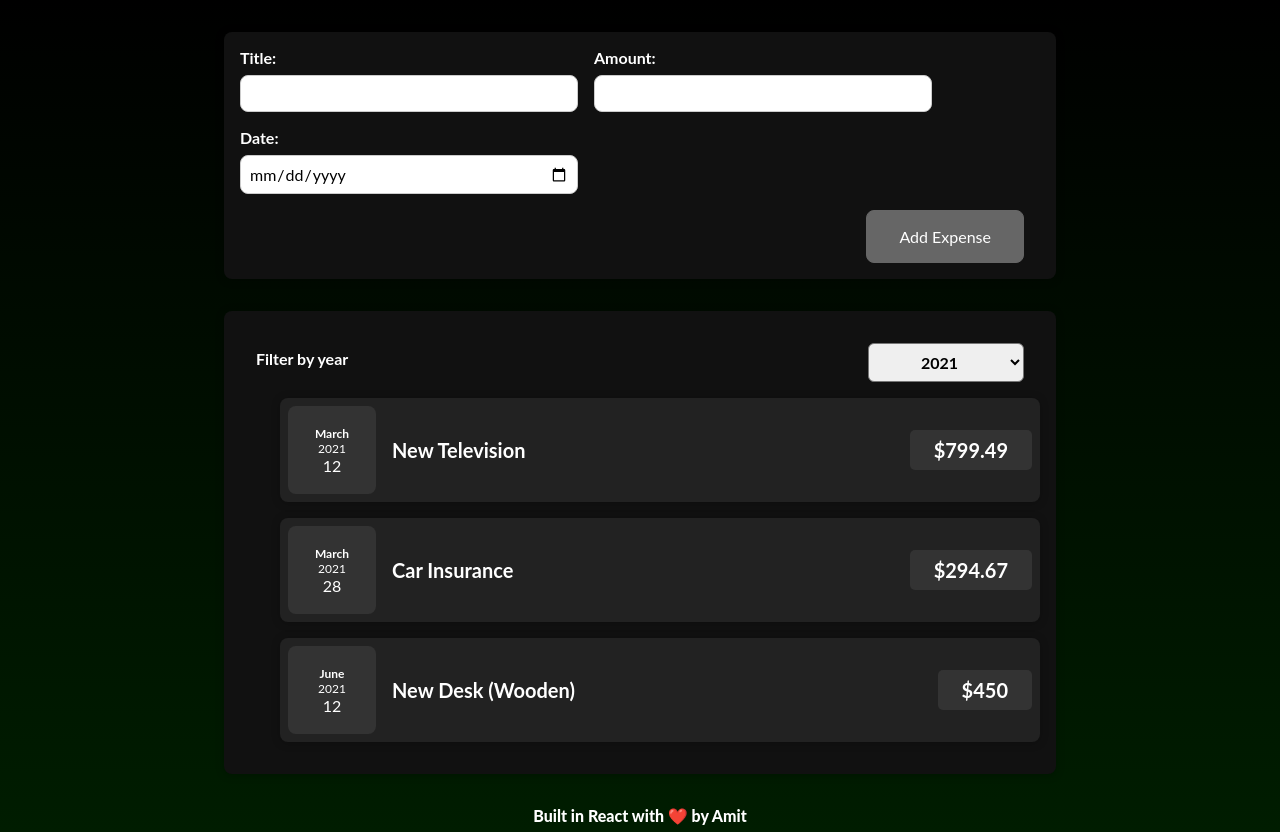
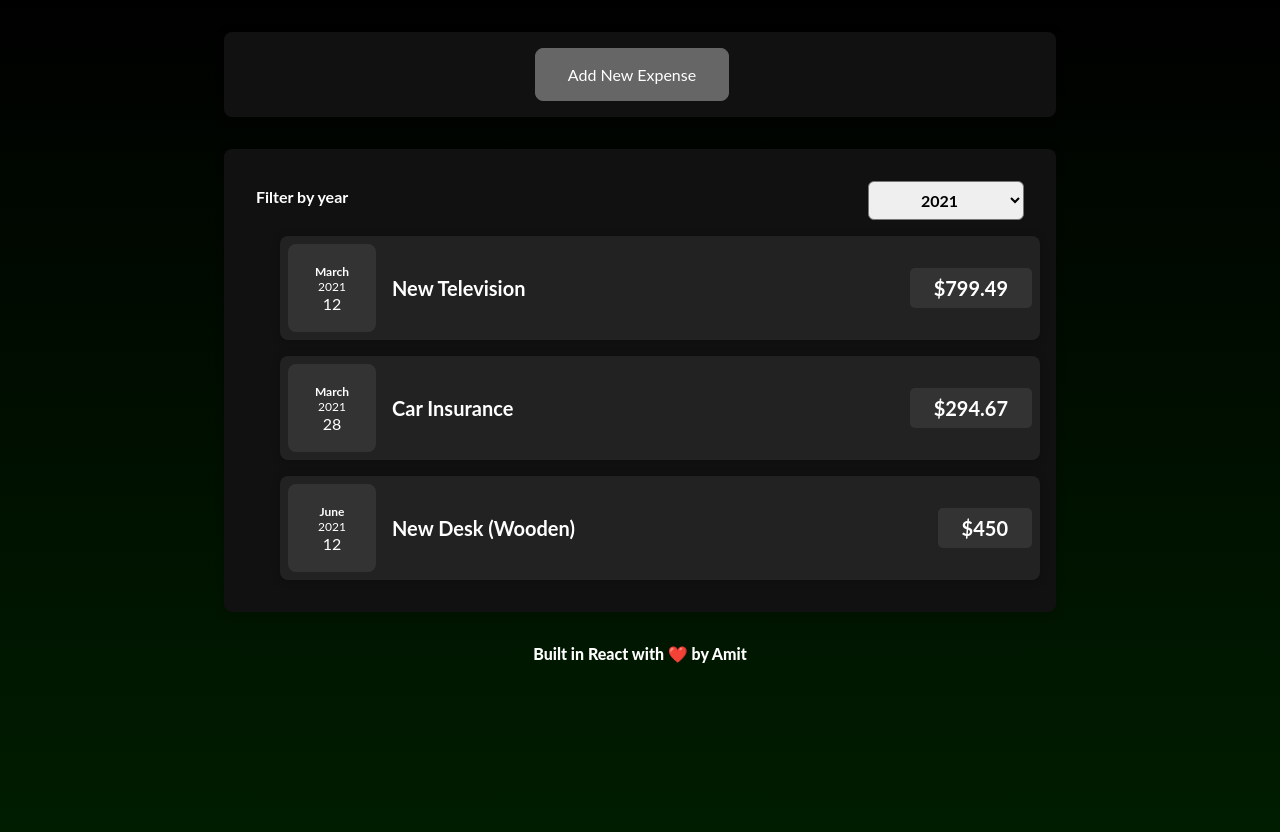
Before and after one commit to amitbhalla/expensecalc, a React (Create React App) app: page / in a window 1280 px wide. Built offline with nearby package versions, Linux system fonts and the light colour scheme.

Commit message:
Form display

```diff
--- a/src/components/Expenses/ExpensesList.js
+++ b/src/components/Expenses/ExpensesList.js
@@ -5,7 +5,7 @@ import './ExpensesList.css';
 
 const ExpensesList = (props) => {
   if (props.items.length === 0) {
-    return <p className="empty">WOW! Such empty.</p>;
+    return <p className="expenses-list__fallback">WOW! Such empty.</p>;
   }
 
   return (
--- a/src/components/NewExpense/ExpenseForm.css
+++ b/src/components/NewExpense/ExpenseForm.css
@@ -5,6 +5,7 @@
   gap: 1rem;
   margin-bottom: 1rem;
   text-align: left;
+  padding: 0 3rem;
 }
 
 .new-expense__control label {
@@ -24,4 +25,5 @@
 
 .new-expense__actions {
   text-align: right;
+  padding: 1rem 3rem;
 }
--- a/src/components/NewExpense/ExpenseForm.js
+++ b/src/components/NewExpense/ExpenseForm.js
@@ -28,6 +28,11 @@ const ExpenseForm = (props) => {
     setEnteredTitle('');
     setEnteredAmount('');
     setEnteredDate('');
+    props.onCancel(false);
+  };
+
+  const cancelHandler = () => {
+    props.onCancel(false);
   };
 
   return (
@@ -64,6 +69,7 @@ const ExpenseForm = (props) => {
         </div>
       </div>
       <div className="new-expense__actions">
+        <button onclick={cancelHandler}>Cancel</button>
         <button type="submit" onClick={submitHandler}>
           Add Expense
         </button>
--- a/src/components/NewExpense/NewExpense.js
+++ b/src/components/NewExpense/NewExpense.js
@@ -1,9 +1,11 @@
-import React from 'react';
+import React, { useState } from 'react';
 import ExpenseForm from './ExpenseForm';
 
 import './NewExpense.css';
 
 const NewExpense = (props) => {
+  const [isEditing, setIsEditing] = useState(false);
+
   const saveExpenseDataHandler = (enteredExpenseData) => {
     const expenseData = {
       ...enteredExpenseData,
@@ -11,9 +13,22 @@ const NewExpense = (props) => {
     };
     props.onAddExpense(expenseData);
   };
+
+  const startEditingHandler = () => {
+    setIsEditing(true);
+  };
+
   return (
     <div className="new-expense">
-      <ExpenseForm onSaveExpenseData={saveExpenseDataHandler} />
+      {!isEditing && (
+        <button onClick={startEditingHandler}>Add New Expense</button>
+      )}
+      {isEditing && (
+        <ExpenseForm
+          onSaveExpenseData={saveExpenseDataHandler}
+          onCancel={setIsEditing}
+        />
+      )}
     </div>
   );
 };
```
